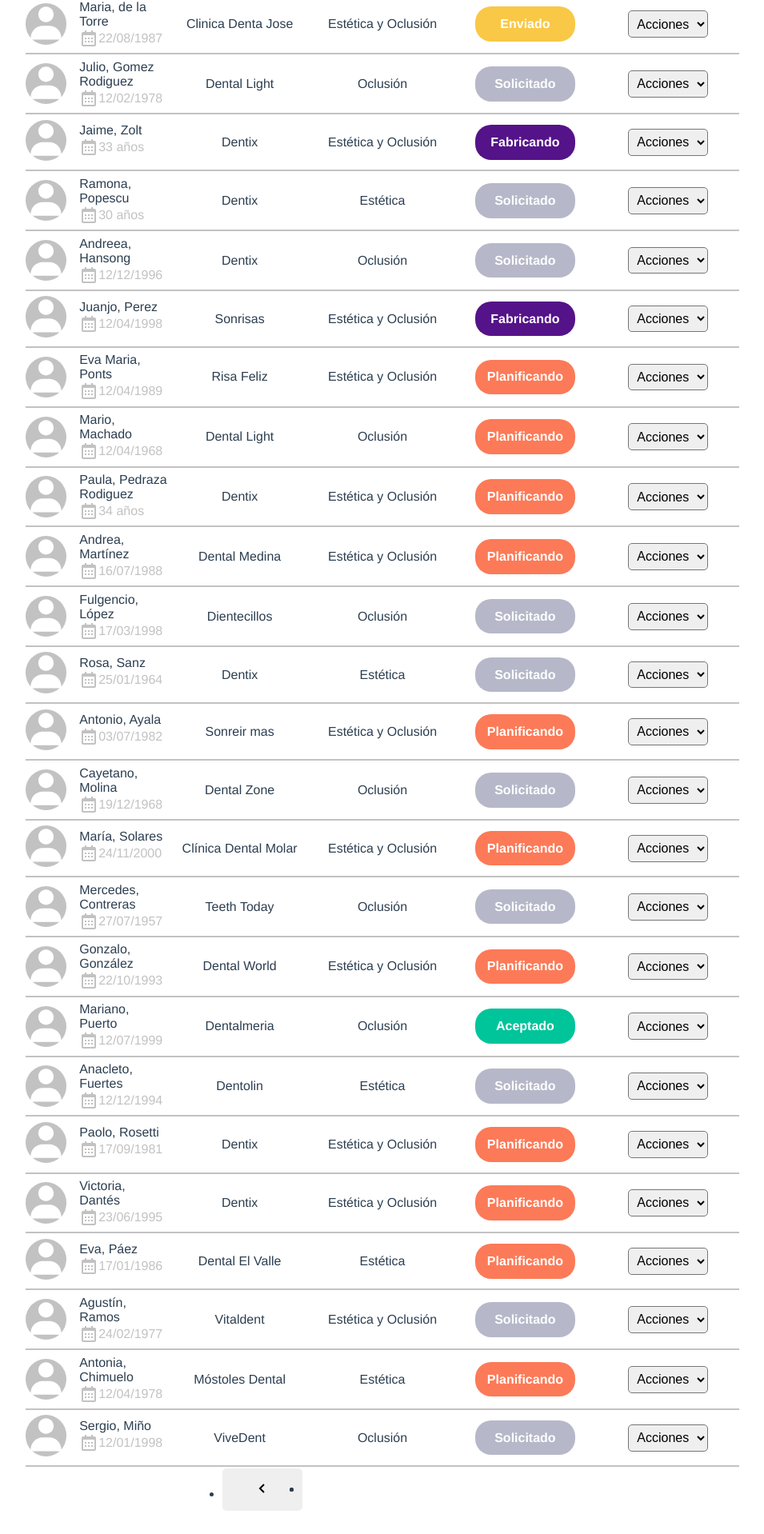
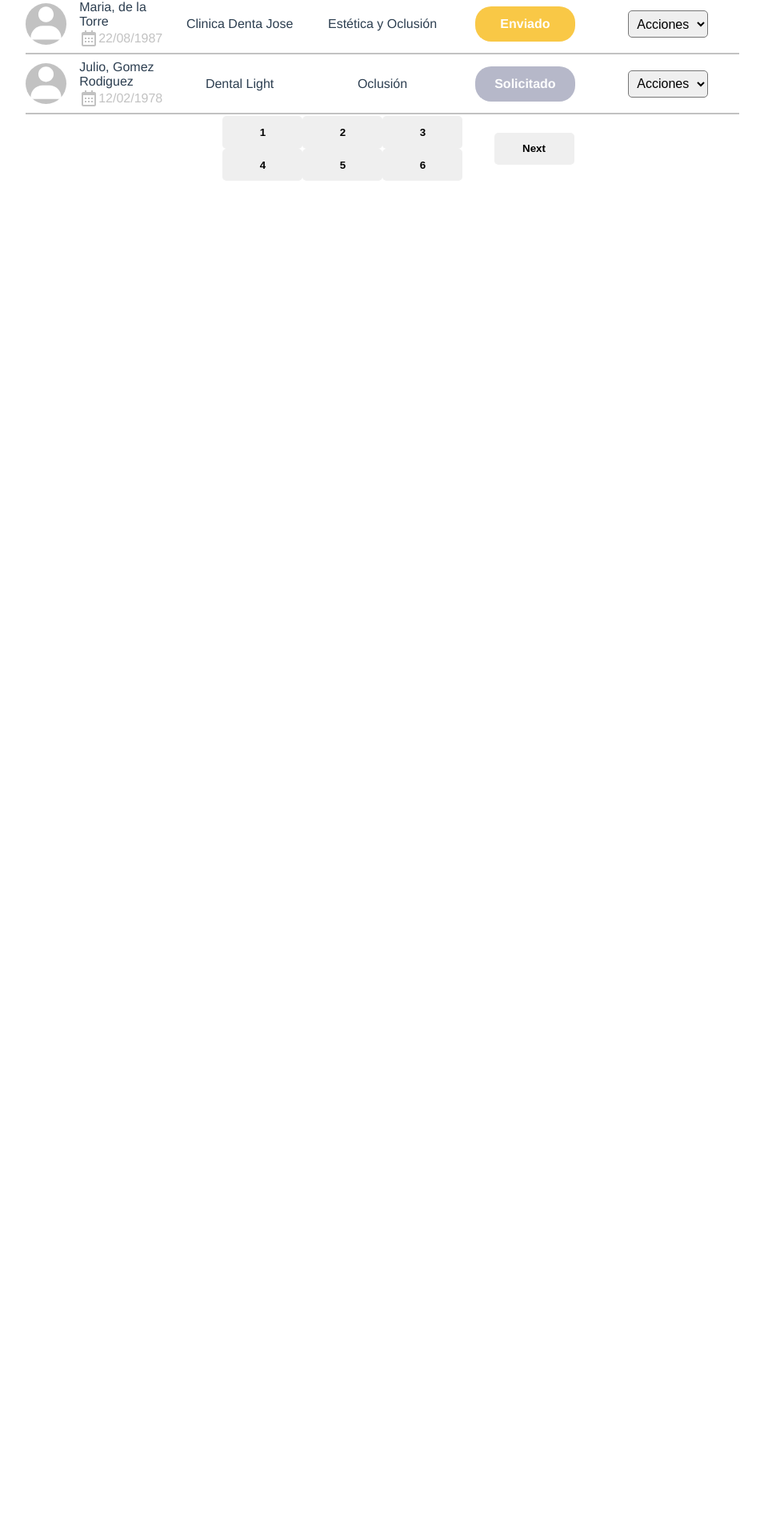
Before and after one commit to Claratj/secret-aligner, a Vue app: page / in a window 1280 px wide. Shown: the part 674-2592 px from the top of the page at 80% size, without its empty margins (162-1117 px from the left). After the commit the page ends 932 px from the top, so only its background shows below. Built offline with nearby package versions, Linux system fonts and the light colour scheme.

Commit message:
pagination works

```diff
--- a/src/App.vue
+++ b/src/App.vue
@@ -6,6 +6,9 @@
 <style>
 * {
   margin: 0;
+}
+li {
+  list-style: none;
 }
 
 #app {
--- a/src/components/TableClients.vue
+++ b/src/components/TableClients.vue
@@ -30,7 +30,7 @@
         </tr>
       </thead>
       <tbody>
-        <tr v-for="(patient, index) in filteredPatients" :key="index">
+        <tr v-for="(patient, index) in displayedPatients" :key="index">
           <td>
             <span class="table-card">
               <figure>
@@ -76,26 +76,16 @@
 
     <nav class="pagination">
       <ul class="pagination">
-        <li class="page-item">
-          <button type="button" class="page-link" @click="page--">
-            <img src="@/assets/icons/chevron-left.svg" />
+        <li class="">
+          <button type="button" v-if="page != 1" @click="page--"> Previous </button>
+        </li>
+        <li class="">
+          <button type="button" v-for="(p, index) in pages.slice(page - 1, page + 5)" @click="page = p" :key="index">
+            {{ p }}
           </button>
         </li>
-        <li class="page-item">
-          <button
-            type="button"
-            class="page-link"
-            v-for="pageNumber in pages.slice(page - 1, page + 5)"
-            @click="page = pageNumber"
-            :key="pageNumber"
-          >
-            {{ pageNumber }}
-          </button>
-        </li>
-        <li class="page-item">
-          <button type="button" @click="page++" v-if="page < pages.length" class="page-link">
-            <img src="@/assets/icons/chevron-right.svg" />
-          </button>
+        <li class="">
+          <button type="button" @click="page++" v-if="page < pages.length"> Next </button>
         </li>
       </ul>
     </nav>
@@ -115,7 +105,7 @@ export default {
     return {
       patients: patients,
       page: 1,
-      perPage: this.number,
+      perPage: 5,
       pages: []
     };
   },
@@ -144,27 +134,26 @@ export default {
       });
     },
     displayedPatients: function () {
-      return this.paginate(this.patients);
+      return this.paginate(this.filteredPatients);
     }
   },
-  watch: {
-    posts() {
-      this.setPages();
-    }
+  created() {
+    this.setPages();
   },
   methods: {
     setPages() {
-      let numberOfPages = Math.ceil(this.patients.length / this.perPage);
+      console.log("esto está pasando?");
+      let numberOfPages = Math.ceil(this.filteredPatients.length / this.perPage);
       for (let index = 1; index <= numberOfPages; index++) {
         this.pages.push(index);
       }
     },
-    paginate(patients) {
+    paginate(filtered) {
       let page = this.page;
-      let perPage = this.perPage;
+      let perPage = this.number || this.perPage;
       let from = page * perPage - perPage;
       let to = page * perPage;
-      return patients.slice(from, to);
+      return filtered.slice(from, to);
     }
   }
 };
```
